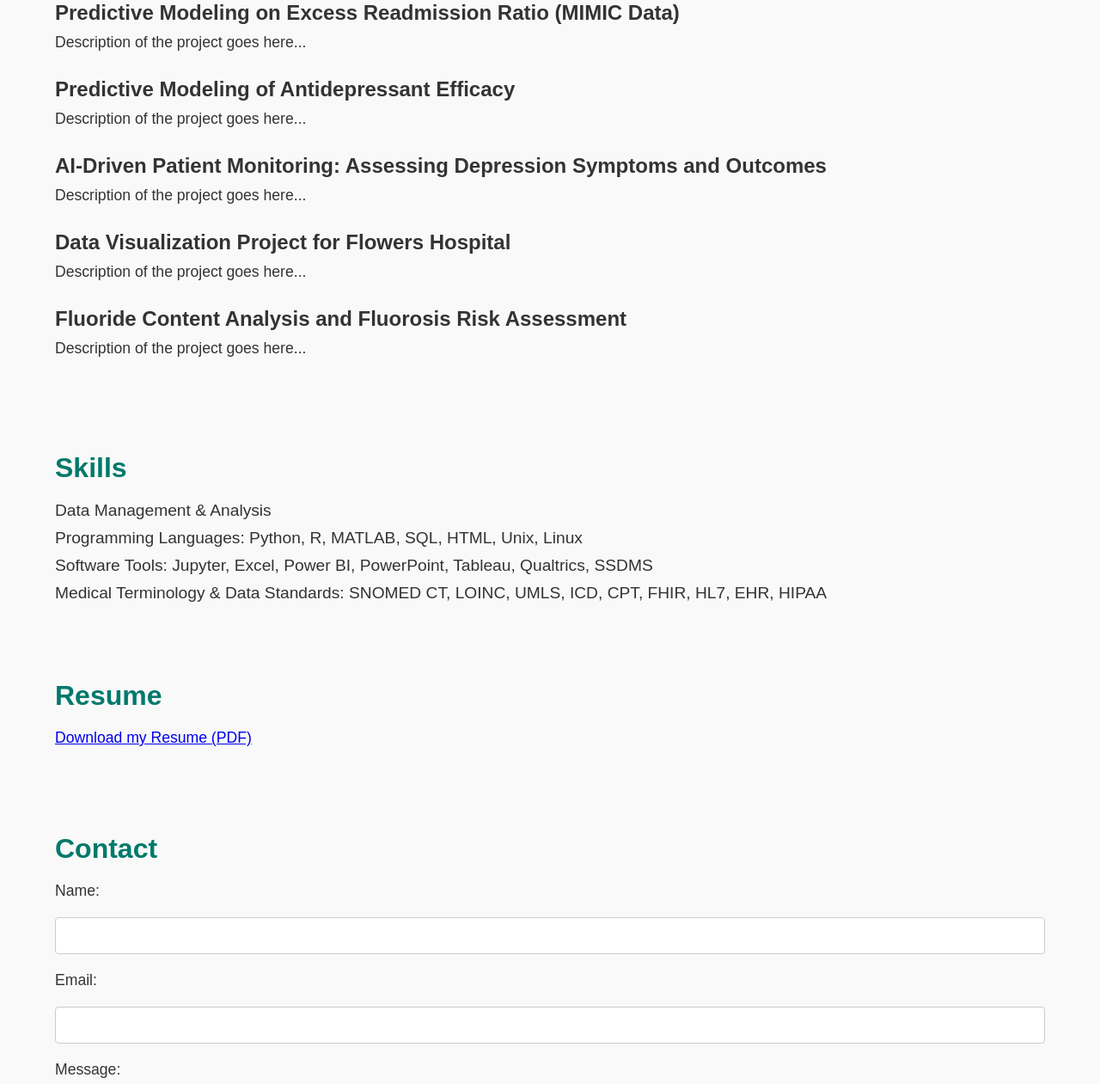
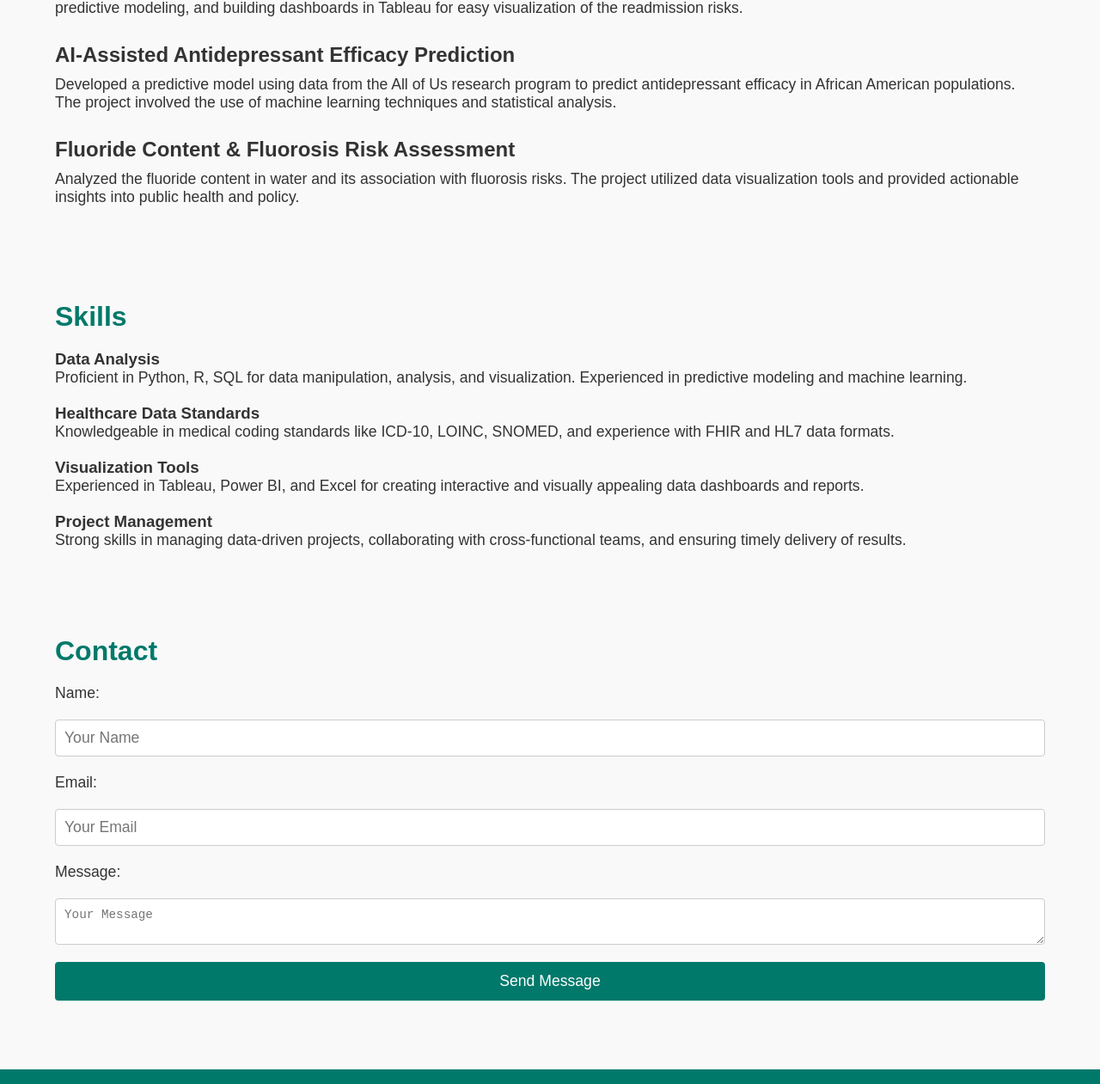
Before and after one commit to kresapu/keerti-reddy, a plain HTML site: page index.html in a window 1280 px wide. Shown: the part 566-1827 px from the top of the page at 86% size. Drawn offline with Linux system fonts and the light colour scheme.

Commit message:
Update index.html

```diff
--- a/index.html
+++ b/index.html
@@ -10,88 +10,84 @@
     <header>
         <div class="container">
             <h1>Keerti Reddy</h1>
-            <p>Health Data Analyst | Health Informatics | Data Visualization</p>
+            <p class="subtitle">Health Data Analyst & Health Informatics Enthusiast</p>
             <nav>
                 <ul>
-                    <li><a href="#about">About Me</a></li>
+                    <li><a href="#about">About</a></li>
                     <li><a href="#projects">Projects</a></li>
                     <li><a href="#skills">Skills</a></li>
-                    <li><a href="#resume">Resume</a></li>
                     <li><a href="#contact">Contact</a></li>
                 </ul>
             </nav>
         </div>
     </header>
 
-    <section id="about">
+    <section id="about" class="section">
         <div class="container">
             <h2>About Me</h2>
-            <p>Dedicated Health Data Analyst with a strong foundation in health informatics, data analysis, and dental healthcare. Skilled in Python, R, SQL, and Tableau for advanced data manipulation and visualization. Seeking to leverage technical expertise and healthcare background to drive data-driven insights in health informatics.</p>
-            <p><strong>Location:</strong> Fairfax, Virginia</p>
-            <p><strong>Email:</strong> keerthy.resapu512@gmail.com</p>
-            <p><strong>LinkedIn:</strong> <a href="https://linkedin.com/in/keerti-reddy" target="_blank">linkedin.com/in/keerti-reddy</a></p>
+            <p>I am a passionate Health Data Analyst with a background in Health Informatics and Data Analytics. My mission is to leverage data to improve healthcare outcomes and enhance clinical decision-making.</p>
+            <p>I am skilled in Python, SQL, R, and Tableau, and have worked on various projects involving predictive modeling, healthcare data analysis, and AI-driven interventions. My diverse experience spans across the healthcare and technology domains, making me well-equipped to handle complex data challenges in healthcare.</p>
         </div>
     </section>
 
-    <section id="projects">
+    <section id="projects" class="section bg-light">
         <div class="container">
-            <h2>Projects</h2>
+            <h2>Key Projects</h2>
+            <div class="project-list">
                 <div class="project">
-                <h3>Predictive Modeling on Excess Readmission Ratio (MIMIC Data)</h3>
-                <p>Description of the project goes here...</p>
+                    <h3>Predictive Modeling on Excess Readmission Ratio</h3>
+                    <p>Utilized data from MIMIC-III to build a model that predicts readmission risks for patients with heart diseases. This project involved data mining, predictive modeling, and building dashboards in Tableau for easy visualization of the readmission risks.</p>
                 </div>
                 <div class="project">
-                <h3>Predictive Modeling of Antidepressant Efficacy</h3>
-                <p>Description of the project goes here...</p>
+                    <h3>AI-Assisted Antidepressant Efficacy Prediction</h3>
+                    <p>Developed a predictive model using data from the All of Us research program to predict antidepressant efficacy in African American populations. The project involved the use of machine learning techniques and statistical analysis.</p>
                 </div>
                 <div class="project">
-                <h3>AI-Driven Patient Monitoring: Assessing Depression Symptoms and Outcomes</h3>
-                <p>Description of the project goes here...</p>
+                    <h3>Fluoride Content & Fluorosis Risk Assessment</h3>
+                    <p>Analyzed the fluoride content in water and its association with fluorosis risks. The project utilized data visualization tools and provided actionable insights into public health and policy.</p>
                 </div>
-            <div class="project">
-                <h3>Data Visualization Project for Flowers Hospital</h3>
-                <p>Description of the project goes here...</p>
-            </div>
-            <div class="project">
-                <h3>Fluoride Content Analysis and Fluorosis Risk Assessment</h3>
-                <p>Description of the project goes here...</p>
             </div>
         </div>
     </section>
 
-    <section id="skills">
+    <section id="skills" class="section">
         <div class="container">
             <h2>Skills</h2>
-            <ul>
-                <li>Data Management & Analysis</li>
-                <li>Programming Languages: Python, R, MATLAB, SQL, HTML, Unix, Linux</li>
-                <li>Software Tools: Jupyter, Excel, Power BI, PowerPoint, Tableau, Qualtrics, SSDMS</li>
-                <li>Medical Terminology & Data Standards: SNOMED CT, LOINC, UMLS, ICD, CPT, FHIR, HL7, EHR, HIPAA</li>
-            </ul>
+            <div class="skills-list">
+                <div class="skill">
+                    <h3>Data Analysis</h3>
+                    <p>Proficient in Python, R, SQL for data manipulation, analysis, and visualization. Experienced in predictive modeling and machine learning.</p>
+                </div>
+                <div class="skill">
+                    <h3>Healthcare Data Standards</h3>
+                    <p>Knowledgeable in medical coding standards like ICD-10, LOINC, SNOMED, and experience with FHIR and HL7 data formats.</p>
+                </div>
+                <div class="skill">
+                    <h3>Visualization Tools</h3>
+                    <p>Experienced in Tableau, Power BI, and Excel for creating interactive and visually appealing data dashboards and reports.</p>
+                </div>
+                <div class="skill">
+                    <h3>Project Management</h3>
+                    <p>Strong skills in managing data-driven projects, collaborating with cross-functional teams, and ensuring timely delivery of results.</p>
+                </div>
+            </div>
         </div>
     </section>
 
-    <section id="resume">
-        <div class="container">
-            <h2>Resume</h2>
-            <p><a href="Keerti_Reddy_Resume.pdf" target="_blank">Download my Resume (PDF)</a></p>
-        </div>
-    </section>
-
-    <section id="contact">
+    <section id="contact" class="section bg-light">
         <div class="container">
             <h2>Contact</h2>
             <form action="#" method="POST">
                 <label for="name">Name:</label>
-                <input type="text" id="name" name="name" required>
+                <input type="text" id="name" name="name" placeholder="Your Name" required>
 
                 <label for="email">Email:</label>
-                <input type="email" id="email" name="email" required>
+                <input type="email" id="email" name="email" placeholder="Your Email" required>
 
                 <label for="message">Message:</label>
-                <textarea id="message" name="message" required></textarea>
+                <textarea id="message" name="message" placeholder="Your Message" required></textarea>
 
-                <button type="submit">Send Message</button>
+                <button type="submit" class="btn">Send Message</button>
             </form>
         </div>
     </section>
```
Lines whose indentation alone changed are shown as unchanged.
